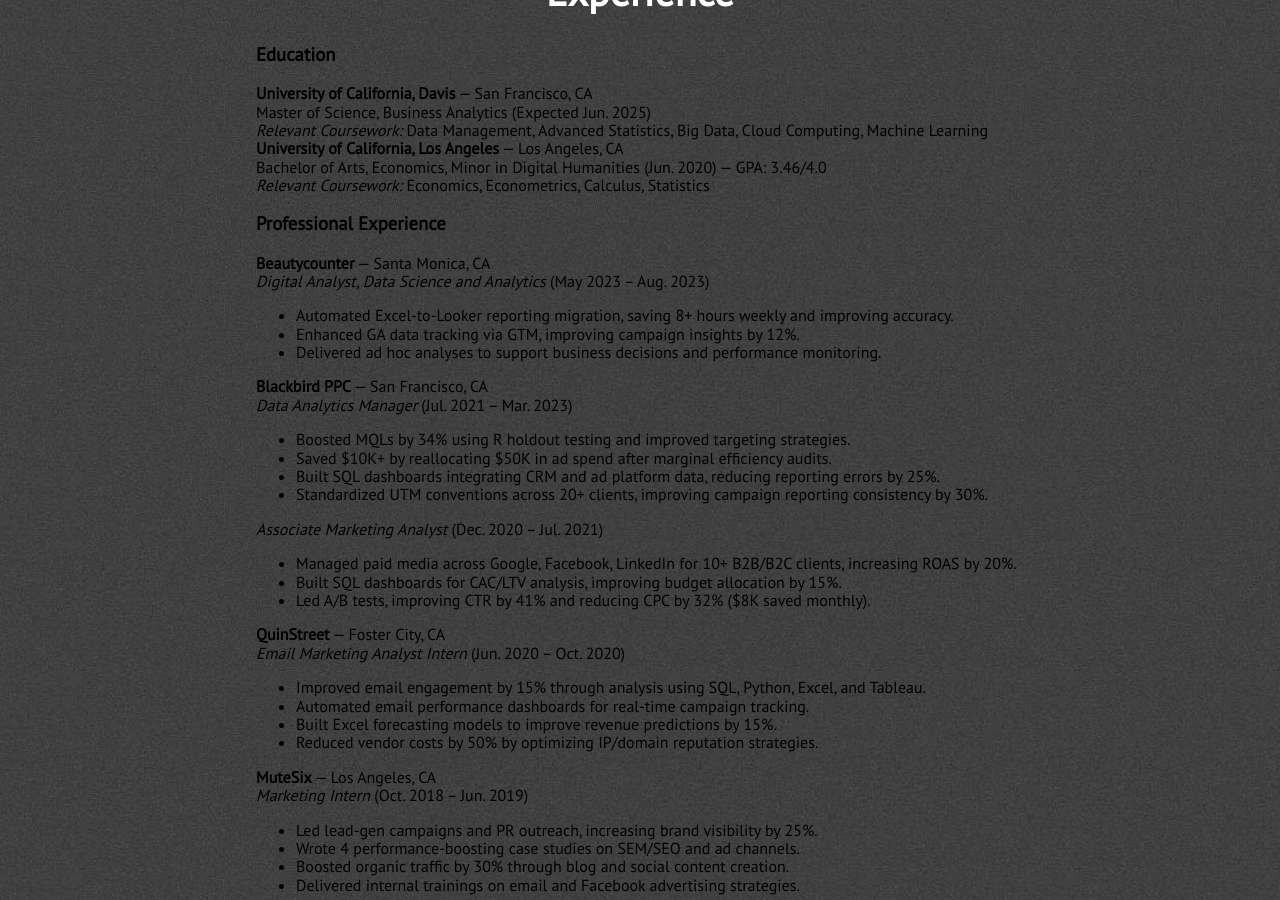
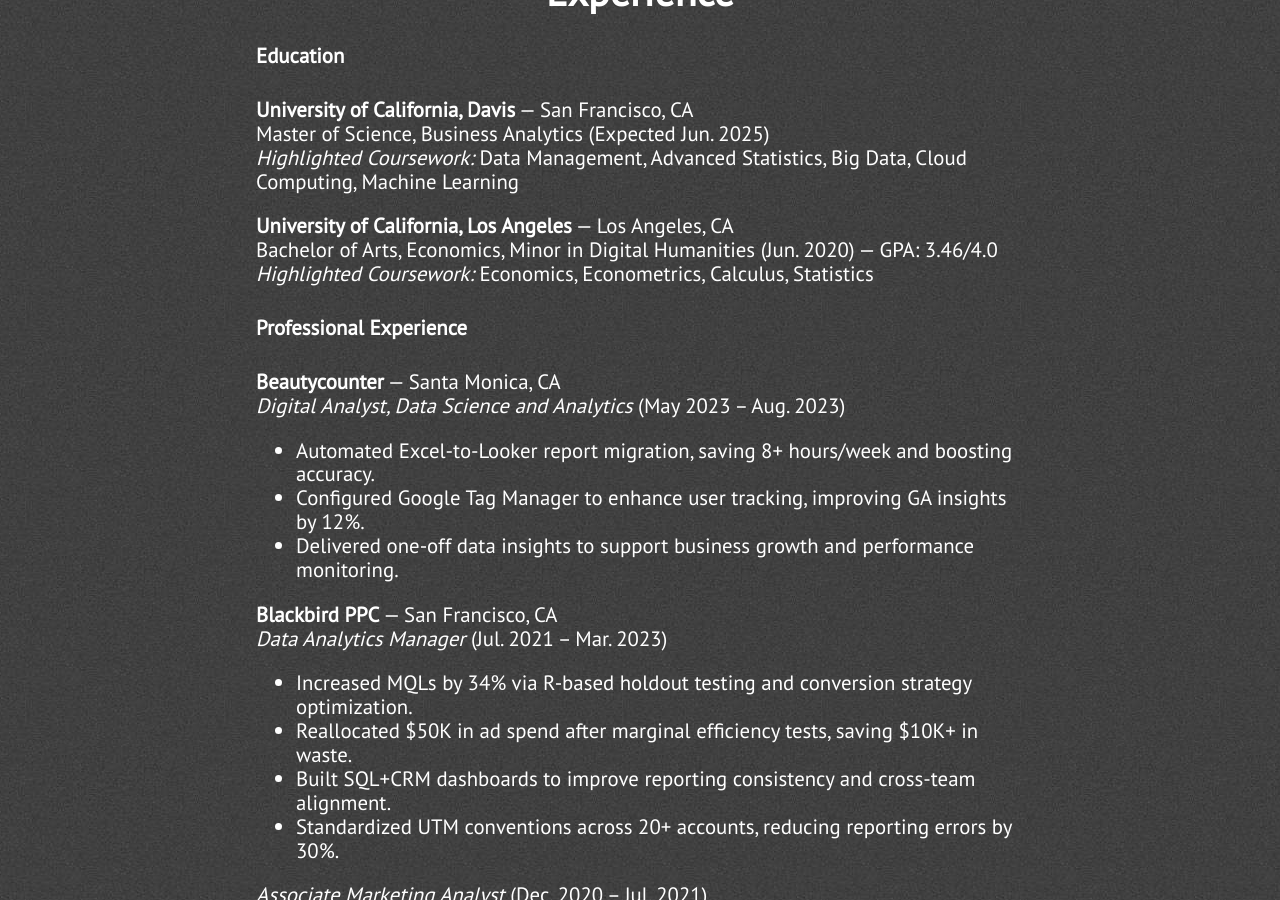
Before and after one commit to KaylynNguyen97/KaylynNguyen97.github.io, a Jekyll site: the page built from index.html, in a window 1280 px wide and 900 px high, scrolled down 2012 px. Built offline with Jekyll 4.4.1, drawn with Linux system fonts in a browser that asks for light colours; nearby versions of some CDN libraries; some of the changed text lies outside the part shown.

Commit message:
Update skills.html

```diff
--- a/_includes/skills.html
+++ b/_includes/skills.html
@@ -1,89 +1,76 @@
 <div class="section-wrapper">
     <section class="section experience" id="experience">
-        <div>
-            <div class="section-heading" id="experience-text">Experience</div>
+        <div id="experience-text">
+            <div class="section-heading">Experience</div>
 
-            <div class="resume-section">
-                <h3 class="resume-subsection">Education</h3>
+            <h3 class="skills-subsection">Education</h3>
 
-                <div class="resume-item">
-                    <strong>University of California, Davis</strong> — San Francisco, CA<br>
-                    Master of Science, Business Analytics (Expected Jun. 2025)<br>
-                    <em>Relevant Coursework:</em> Data Management, Advanced Statistics, Big Data, Cloud Computing, Machine Learning
-                </div>
+            <div class="paragraph-text">
+                <p><strong>University of California, Davis</strong> — San Francisco, CA<br>
+                Master of Science, Business Analytics (Expected Jun. 2025)<br>
+                <em>Highlighted Coursework:</em> Data Management, Advanced Statistics, Big Data, Cloud Computing, Machine Learning</p>
 
-                <div class="resume-item">
-                    <strong>University of California, Los Angeles</strong> — Los Angeles, CA<br>
-                    Bachelor of Arts, Economics, Minor in Digital Humanities (Jun. 2020) — GPA: 3.46/4.0<br>
-                    <em>Relevant Coursework:</em> Economics, Econometrics, Calculus, Statistics
-                </div>
+                <p><strong>University of California, Los Angeles</strong> — Los Angeles, CA<br>
+                Bachelor of Arts, Economics, Minor in Digital Humanities (Jun. 2020) — GPA: 3.46/4.0<br>
+                <em>Highlighted Coursework:</em> Economics, Econometrics, Calculus, Statistics</p>
             </div>
 
-            <div class="resume-section">
-                <h3 class="resume-subsection">Professional Experience</h3>
+            <h3 class="skills-subsection">Professional Experience</h3>
 
-                <div class="resume-item">
-                    <strong>Beautycounter</strong> — Santa Monica, CA<br>
-                    <em>Digital Analyst, Data Science and Analytics</em> (May 2023 – Aug. 2023)
-                    <ul>
-                        <li>Automated Excel-to-Looker reporting migration, saving 8+ hours weekly and improving accuracy.</li>
-                        <li>Enhanced GA data tracking via GTM, improving campaign insights by 12%.</li>
-                        <li>Delivered ad hoc analyses to support business decisions and performance monitoring.</li>
-                    </ul>
-                </div>
+            <div class="paragraph-text">
+                <p><strong>Beautycounter</strong> — Santa Monica, CA<br>
+                <em>Digital Analyst, Data Science and Analytics</em> (May 2023 – Aug. 2023)</p>
+                <ul>
+                    <li>Automated Excel-to-Looker report migration, saving 8+ hours/week and boosting accuracy.</li>
+                    <li>Configured Google Tag Manager to enhance user tracking, improving GA insights by 12%.</li>
+                    <li>Delivered one-off data insights to support business growth and performance monitoring.</li>
+                </ul>
 
-                <div class="resume-item">
-                    <strong>Blackbird PPC</strong> — San Francisco, CA<br>
-                    <em>Data Analytics Manager</em> (Jul. 2021 – Mar. 2023)
-                    <ul>
-                        <li>Boosted MQLs by 34% using R holdout testing and improved targeting strategies.</li>
-                        <li>Saved $10K+ by reallocating $50K in ad spend after marginal efficiency audits.</li>
-                        <li>Built SQL dashboards integrating CRM and ad platform data, reducing reporting errors by 25%.</li>
-                        <li>Standardized UTM conventions across 20+ clients, improving campaign reporting consistency by 30%.</li>
-                    </ul>
+                <p><strong>Blackbird PPC</strong> — San Francisco, CA<br>
+                <em>Data Analytics Manager</em> (Jul. 2021 – Mar. 2023)</p>
+                <ul>
+                    <li>Increased MQLs by 34% via R-based holdout testing and conversion strategy optimization.</li>
+                    <li>Reallocated $50K in ad spend after marginal efficiency tests, saving $10K+ in waste.</li>
+                    <li>Built SQL+CRM dashboards to improve reporting consistency and cross-team alignment.</li>
+                    <li>Standardized UTM conventions across 20+ accounts, reducing reporting errors by 30%.</li>
+                </ul>
 
-                    <em>Associate Marketing Analyst</em> (Dec. 2020 – Jul. 2021)
-                    <ul>
-                        <li>Managed paid media across Google, Facebook, LinkedIn for 10+ B2B/B2C clients, increasing ROAS by 20%.</li>
-                        <li>Built SQL dashboards for CAC/LTV analysis, improving budget allocation by 15%.</li>
-                        <li>Led A/B tests, improving CTR by 41% and reducing CPC by 32% ($8K saved monthly).</li>
-                    </ul>
-                </div>
+                <p><em>Associate Marketing Analyst</em> (Dec. 2020 – Jul. 2021)</p>
+                <ul>
+                    <li>Managed Google, Meta, and LinkedIn campaigns, achieving 20% ROAS lift and $500K revenue impact.</li>
+                    <li>Built SQL dashboards for CAC/LTV tracking, improving efficiency by 15%.</li>
+                    <li>Led A/B tests improving CTR by 41% and reducing CPC by 32%, saving $8K/month.</li>
+                </ul>
 
-                <div class="resume-item">
-                    <strong>QuinStreet</strong> — Foster City, CA<br>
-                    <em>Email Marketing Analyst Intern</em> (Jun. 2020 – Oct. 2020)
-                    <ul>
-                        <li>Improved email engagement by 15% through analysis using SQL, Python, Excel, and Tableau.</li>
-                        <li>Automated email performance dashboards for real-time campaign tracking.</li>
-                        <li>Built Excel forecasting models to improve revenue predictions by 15%.</li>
-                        <li>Reduced vendor costs by 50% by optimizing IP/domain reputation strategies.</li>
-                    </ul>
-                </div>
+                <p><strong>QuinStreet</strong> — Foster City, CA<br>
+                <em>Email Marketing Analyst Intern</em> (Jun. 2020 – Oct. 2020)</p>
+                <ul>
+                    <li>Boosted email engagement by 15% using SQL, Python, and Tableau analytics.</li>
+                    <li>Automated Tableau dashboards for open rate and revenue KPIs.</li>
+                    <li>Created Excel forecast models to guide budget planning with 15% higher accuracy.</li>
+                    <li>Reduced email system costs by 50% through optimization of vendor/IP strategies.</li>
+                </ul>
 
-                <div class="resume-item">
-                    <strong>MuteSix</strong> — Los Angeles, CA<br>
-                    <em>Marketing Intern</em> (Oct. 2018 – Jun. 2019)
-                    <ul>
-                        <li>Led lead-gen campaigns and PR outreach, increasing brand visibility by 25%.</li>
-                        <li>Wrote 4 performance-boosting case studies on SEM/SEO and ad channels.</li>
-                        <li>Boosted organic traffic by 30% through blog and social content creation.</li>
-                        <li>Delivered internal trainings on email and Facebook advertising strategies.</li>
-                    </ul>
-                </div>
+                <p><strong>MuteSix</strong> — Los Angeles, CA<br>
+                <em>Marketing Intern</em> (Oct. 2018 – Jun. 2019)</p>
+                <ul>
+                    <li>Increased brand visibility by 25% and engagement by 15% through lead-gen campaigns.</li>
+                    <li>Wrote 4 case studies across SEM, SEO, and paid media that improved ad performance.</li>
+                    <li>Curated 50+ content pieces via CMS, boosting organic traffic by 30%.</li>
+                    <li>Delivered internal training on digital ads, valued at $5K+.</li>
+                </ul>
             </div>
 
-            <div class="resume-section">
-                <h3 class="resume-subsection">Practicum</h3>
+            <h3 class="skills-subsection">Practicum</h3>
 
-                <div class="resume-item">
-                    <strong>Cashmere</strong> — San Francisco, CA<br>
-                    <em>Business Analyst, Practicum Project</em> (Aug. 2024 – Present)
-                    <ul>
-                        <li>Cleaned 500K+ SEC records and redesigned a 20+ factor scoring system for RIA acquisition targeting.</li>
-                        <li>Built a Random Forest + Gradient Boosting ensemble model, achieving a 20% lift in identifying high-AUM firms.</li>
-                    </ul>
-                </div>
+            <div class="paragraph-text">
+                <p><strong>Cashmere</strong> — San Francisco, CA<br>
+                <em>Business Analyst, Practicum Project</em> (Aug. 2024 – Present)</p>
+                <ul>
+                    <li>Cleaned and standardized 500K+ SEC records using Python and SQL.</li>
+                    <li>Redesigned acquisition scoring system with 20+ predictive factors across 8K prospects.</li>
+                    <li>Built an ensemble model (Random Forest + Gradient Boosting) that lifted targeting accuracy by 20%.</li>
+                </ul>
             </div>
 
         </div>
```
